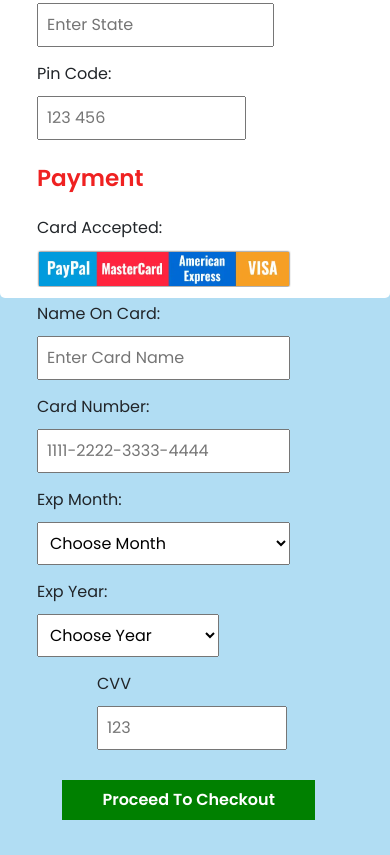
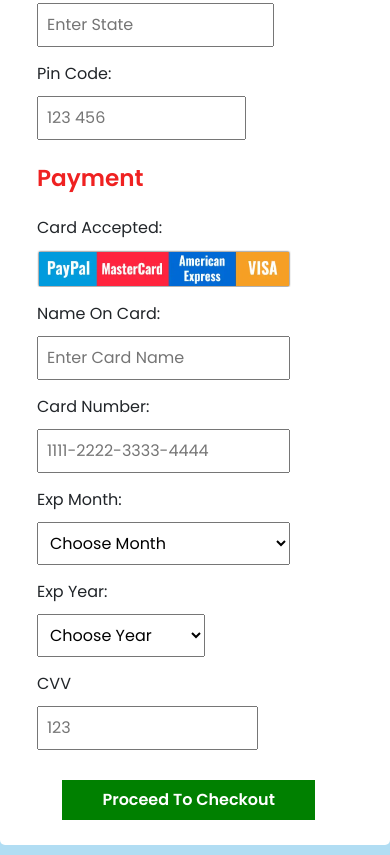
Before and after one commit to khanmatin900/billing-page-js, a plain HTML site: page index.html in a window 390 px wide. Shown: the part 514-1369 px from the top of the page. Before the commit the page ends 1334 px from the top, so only its background shows below. Drawn offline with nearby package versions, Linux system fonts and the light colour scheme.

Commit message:
add responsive

```diff
--- a/index.html
+++ b/index.html
@@ -30,7 +30,7 @@
             <input type="text" placeholder="Enter City"><br>
 
 
-            <div class="row row-cols-auto state-pin">
+            <div class="row row-cols-auto">
               <div class="col state-1">
                 <label for="state">State:</label><br>
                 <input type="text" placeholder="Enter State">
--- a/style.css
+++ b/style.css
@@ -39,22 +39,18 @@ select {
 .pin label {
   width: 66%;
 }
-.state-pin {
-  display: flex;
-  gap: -20px;
-}
 
 .last input {
-  width: 60%;
+  width: 70%;
 }
 
 .last select {
-  width: 130%;
+  width: 120%;
 }
 
 .last input,
 .last-2 label {
-  margin-left: 60px;
+  margin-left: 40px;
 }
 
 .submit_btn {
@@ -69,3 +65,15 @@ select {
 .submit_btn:hover {
   background-color: rgb(6, 137, 4);
 }
+
+@media screen and (max-width: 420px) {
+  .main-box {
+    height: fit-content;
+    margin-bottom: 10px;
+  }
+
+  .last input,
+  .last-2 label {
+    margin-left: 0px;
+  }
+}
```
